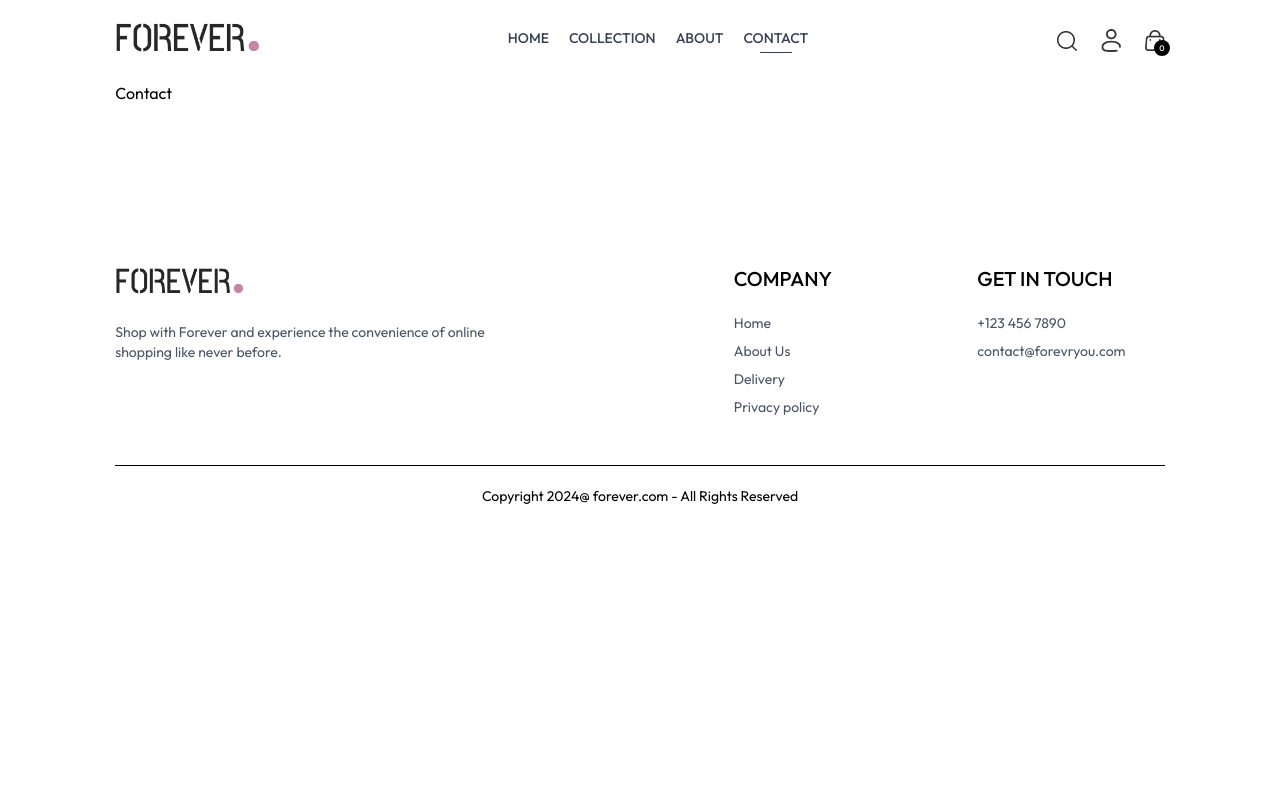
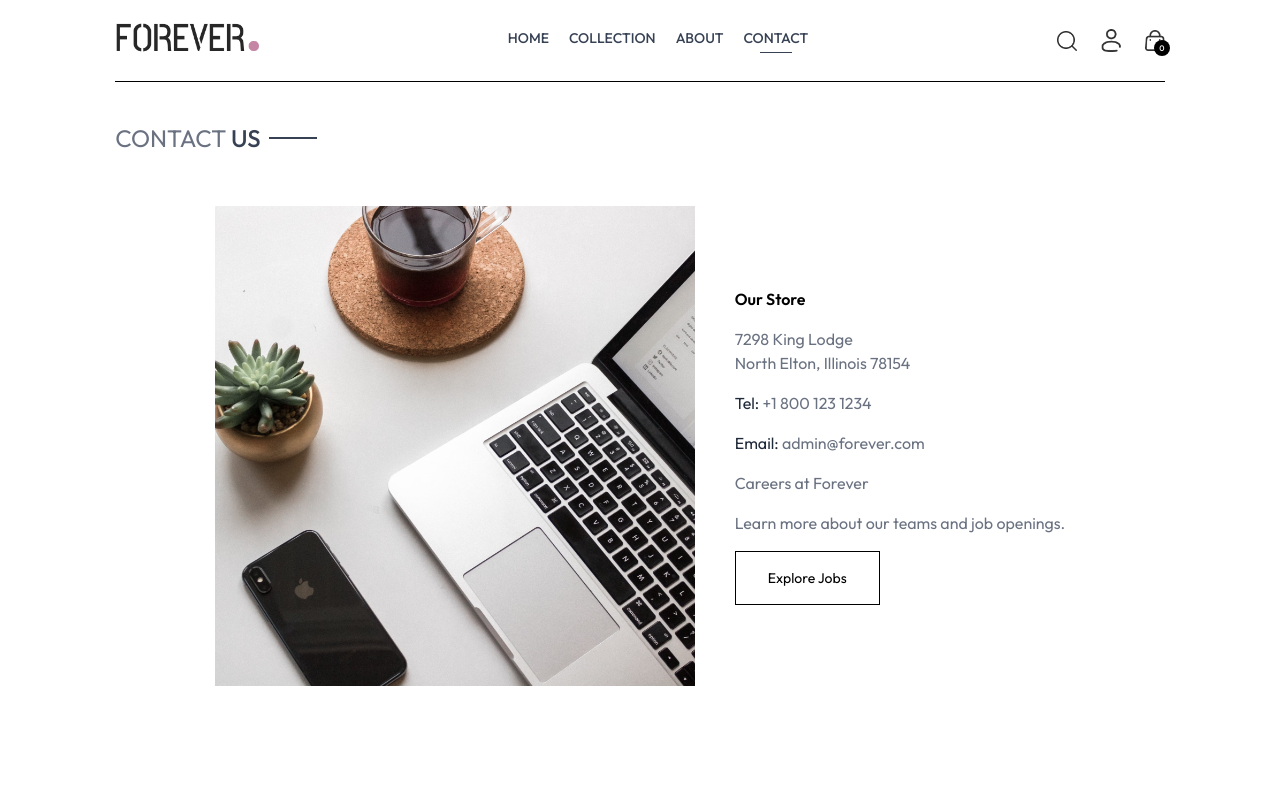
Before and after one commit to LenonCunha33/Ecommerce2.0, a React (Vite) app in the folder frontend/: page /contact in a window 1280 px wide. Shown: the top 800 px of the page. Built offline with nearby package versions, Linux system fonts and the light colour scheme.

Commit message:
added contact page

```diff
--- a/frontend/src/Pages/Contact.jsx
+++ b/frontend/src/Pages/Contact.jsx
@@ -1,7 +1,60 @@
-import React from 'react';
+import { assets } from '../assets/assets';
+import NewsLetterBox from '../Components/NewsLetterBox';
+import Title from '../Components/Title';
 
 const Contact = () => {
-  return <div>Contact</div>;
+  const scrollToTop = () => {
+    window.scrollTo({
+      top: 0,
+      left: 0,
+      behavior: 'smooth',
+    });
+  };
+  return (
+    <div>
+      <div className='to-current text-2xl pt-10 border-t'>
+        <Title text1={'CONTACT'} text2={'US'} />
+      </div>
+
+      <div className='flex flex-col justify-center sm:flex-row gap-10 my-10 mb-28'>
+        <img
+          src={assets.contact_img}
+          alt=''
+          className='w-full sm:max-w-[480px]'
+        />
+
+        <div className='flex flex-col justify-center items-start gap-4'>
+          <p className='font-semibold text-altext-gray-600'>Our Store</p>
+          <p className='text-gray-500'>
+            7298 King Lodge
+            <br />
+            North Elton, Illinois 78154
+          </p>
+
+          <p className='text-gray-800'>
+            Tel: <span className='text-gray-500'>+1 800 123 1234</span>
+          </p>
+          <p className=' text-gray-800'>
+            Email: <span className='text-gray-500'>admin@forever.com</span>
+          </p>
+
+          <p className='text-gray-500'>Careers at Forever</p>
+          <p className='text-gray-500'>
+            Learn more about our teams and job openings.
+          </p>
+
+          <button
+            className='border border-black px-8 py-4 text-sm hover:bg-black hover:text-white  transition-all duration-500 '
+            onClick={scrollToTop}
+          >
+            Explore Jobs
+          </button>
+        </div>
+      </div>
+
+      <NewsLetterBox />
+    </div>
+  );
 };
 
 export default Contact;
```
